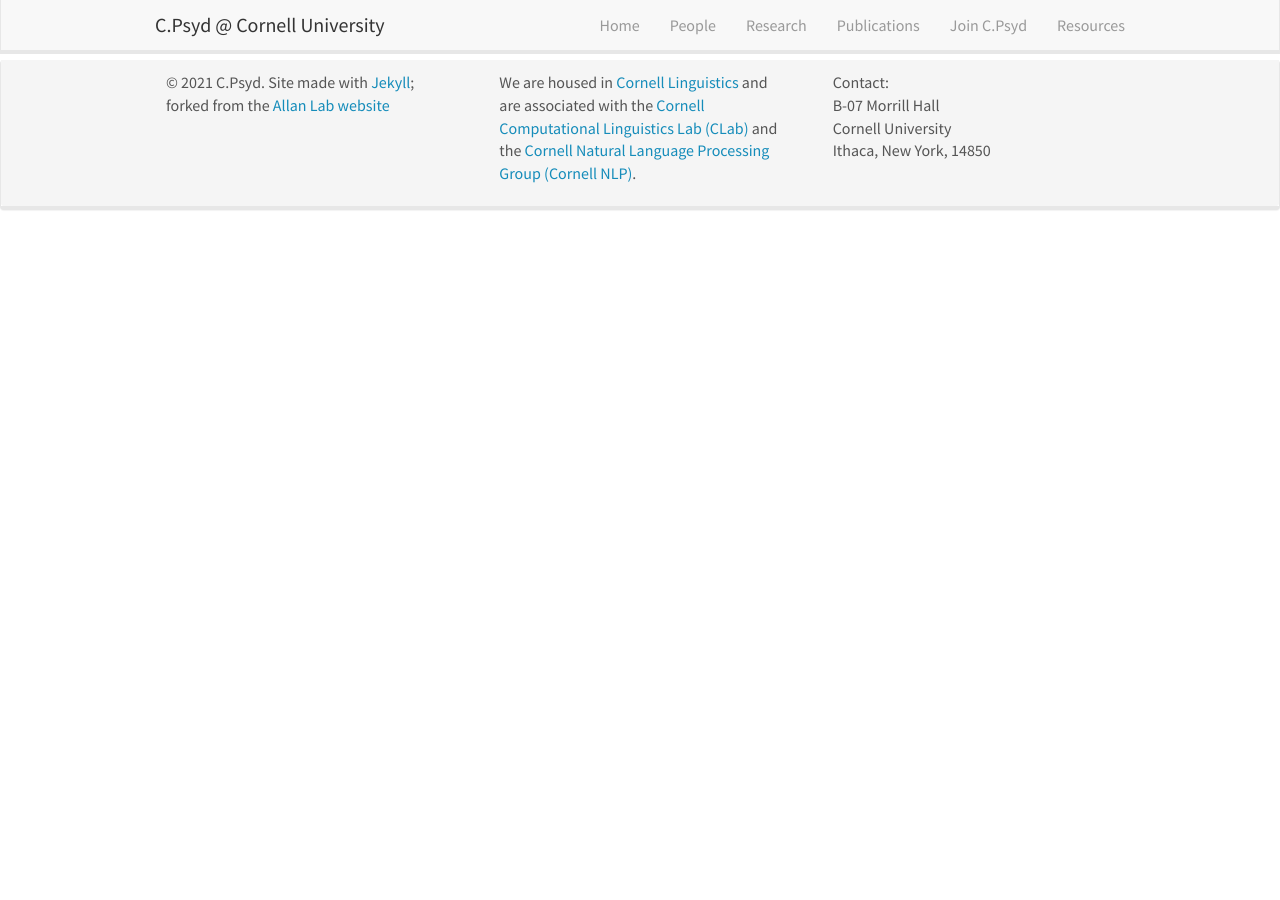
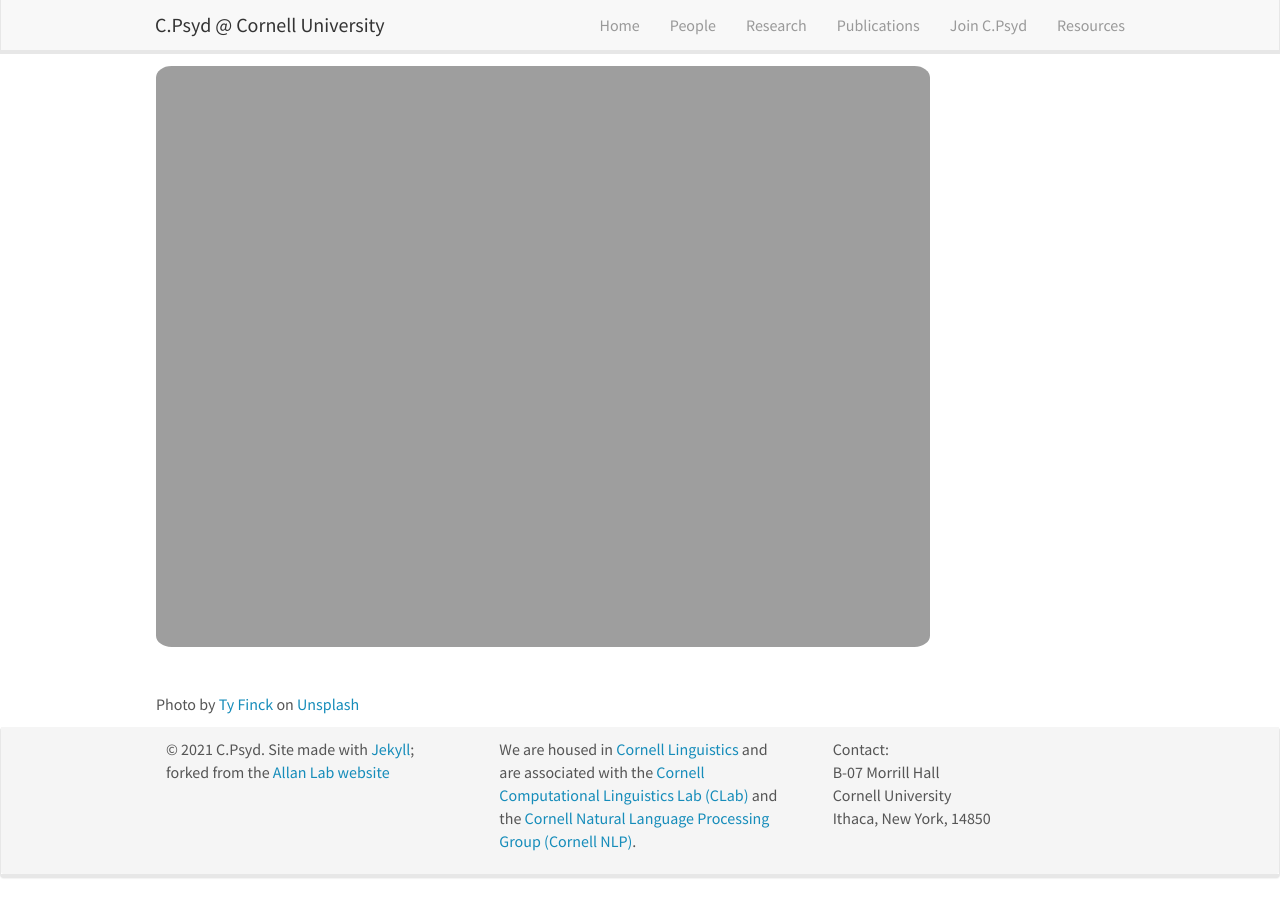
Before and after one commit to C-Psyd/c-psyd.github.io, a Jekyll site: the page built from _pages/openings.md, in a window 1280 px wide and 900 px high, scrolled down 734 px. Built offline with Jekyll 4.4.1, drawn with Linux system fonts in a browser that asks for light colours; nearby versions of some CDN libraries; before the commit the page ends 966 px from its top, so only the background shows below that.

Commit message:
openings pic

```diff
--- a/_pages/openings.md
+++ b/_pages/openings.md
@@ -29,3 +29,6 @@ If you are interested in joining as a postdoc or an affiliated research assistan
 
 ### Cornell students looking to join C.Psyd
 If you are already a student at Cornell University, feel free to send me an email to describe your background and express your interest. Most likely, I will invite you to sit in on the C.Psyd lab meetings to help you develop project ideas. You should also consider taking Computational Linguistics I (LING 4424/6424), [Computational Linguistics II (LING 4434/6434)](https://vansky.github.io/2020-cl2.html), or the computational linguistics seminars that are regularly offered through linguistics ([example](https://vansky.github.io/2021-compsem.html)). You may also be interested in the [other NLP courses at Cornell](https://nlp.cornell.edu/courses/).
+
+<img src="{{ site.url }}{{ site.baseurl }}/images/fall_falls-ty_finck.jpg" class="img-responsive" width="80%" style="float: center" />
+Photo by <a href="https://unsplash.com/@finck?utm_source=unsplash&utm_medium=referral&utm_content=creditCopyText">Ty Finck</a> on <a href="https://unsplash.com/?utm_source=unsplash&utm_medium=referral&utm_content=creditCopyText">Unsplash</a>
```
Also changed, not shown: 1 other file.
